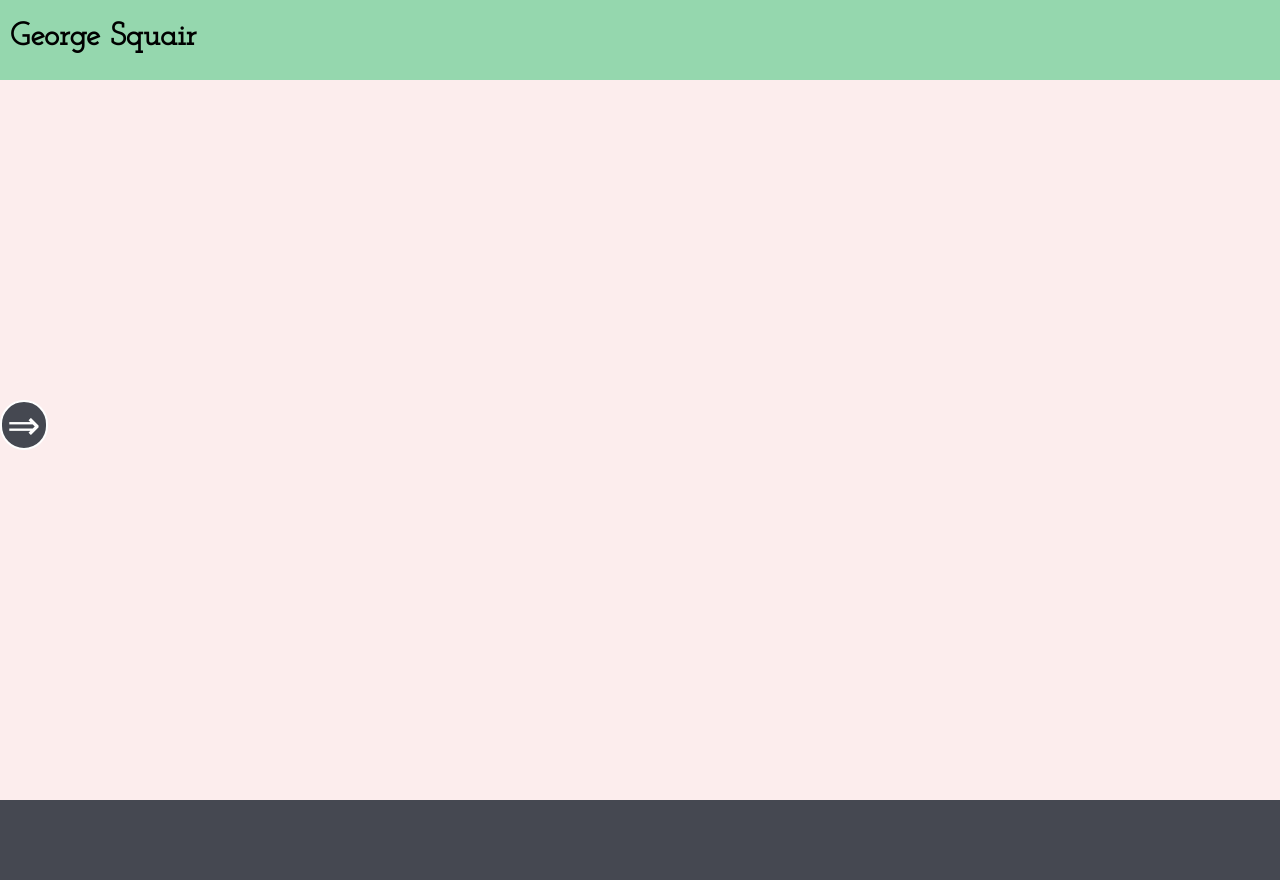
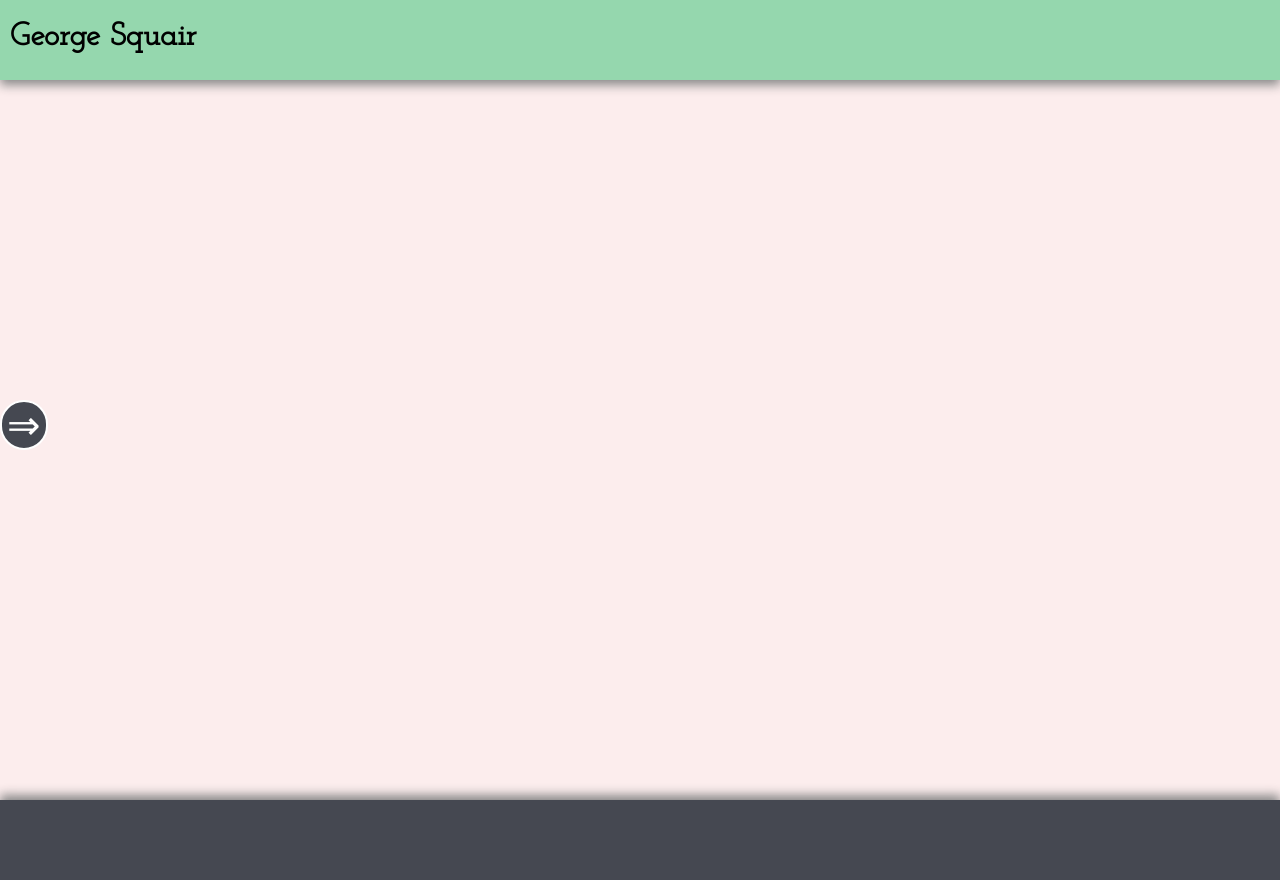
Before and after one commit to Squair/TwinCities, a PHP site: page / in a window 1280 px wide. Run offline with PHP 8.4, Linux system fonts and the light colour scheme.

Commit message:
Added comments in index.html, added box shadows on main elements.

```diff
--- a/index.html
+++ b/index.html
@@ -10,20 +10,21 @@
 	function openNav(){
 		var sideBar = document.getElementById("sideBar"); //Select the side bar from its id.
 		sideBar.style.width = "250px"; //Will give the illusion that it slides out with a css transition.
-		document.getElementById("headerTitle").style.marginLeft = "260px";
+		document.getElementById("headerTitle").style.marginLeft = "260px"; //Move title with side bar
 		document.getElementById("sideBarText").style.display = "block";
-		document.getElementById("main").style.background = "rgba(252, 237, 237, 0.4)";
+		document.getElementById("main").style.background = "rgba(252, 237, 237, 0.4)"; //Change opacity of main content to get focus onto side bar when active.
 	}
 
 	function closeNav(){
 		var sideBar = document.getElementById("sideBar");
+		//Push elements back to their origin position.
 		sideBar.style.width = "0";
 		document.getElementById("headerTitle").style.marginLeft = "10px";
-		document.getElementById("sideBarText").style.display = "none";
-		document.getElementById("main").style.background = "rgba(252, 237, 237, 1)";
+		document.getElementById("sideBarText").style.display = "none"; //So that the text doesnt wrap as container closes.
+		document.getElementById("main").style.background = "rgba(252, 237, 237, 1)"; //Remove opacity.
 	}
 </script>
-<button id="navButton" onclick="openNav()">&rArr;</button>
+<button id="navButton" onclick="openNav()">&rArr;</button> <!-- Calls openNav when side button clicked. -->
 <nav id="sideBar">
 	<a href="javascript:void(0)" class="closebtn" onclick="closeNav()">&times;</a>
 	<div id="sideBarText">
--- a/stylesheet.css
+++ b/stylesheet.css
@@ -8,11 +8,13 @@ body, html {
 }
 
 header {
+	position: fixed;
 	background-color: #95D7AE;
 	min-height: 75px;
 	height: 10%;
 	width: 100%;
 	float: right;
+	box-shadow: 0px 5px 10px #888888;
 }
 
 header #headerTitle {
@@ -39,17 +41,17 @@ header #headerTitle {
 }
 
 #sideBar {
-
+	box-shadow: 5px 5px 10px #888888;
 	background-color: #7BAE7F;
     height: 100%; /* 100% Full-height */
-    width: 0; /* 0 width - change this with JavaScript */
+    width: 0; /* 0 this gets changed in JavaScript */
     position: fixed; /* Stay in place */
     z-index: 1; /* Stay on top */
     top: 0; /* Stay at the top */
     left: 0;
     overflow-x: hidden; /* Disable horizontal scroll */
     padding-top: 60px; /* Place content 60px from the top */
-    transition: 0.3s; /* 0.5 second transition effect to slide in the sidenav */
+    transition: 0.3s; /* 0.3 second transition effect to slide in the sideBar */
 }
 
 #sideBar .closebtn {
@@ -109,16 +111,16 @@ header #headerTitle {
 	height: 100%;
 
 	width: 100%;
+	z-index: 1;
 }
 
 footer {
-
-	z-index: 1;
+	box-shadow: 0px -5px 10px #888888;
+	z-index: 2;
 	background-color: #454851;
 	height: 10%;
 	width: 100%;
 	float: right;
-
 }
 
 extracolor {
```
